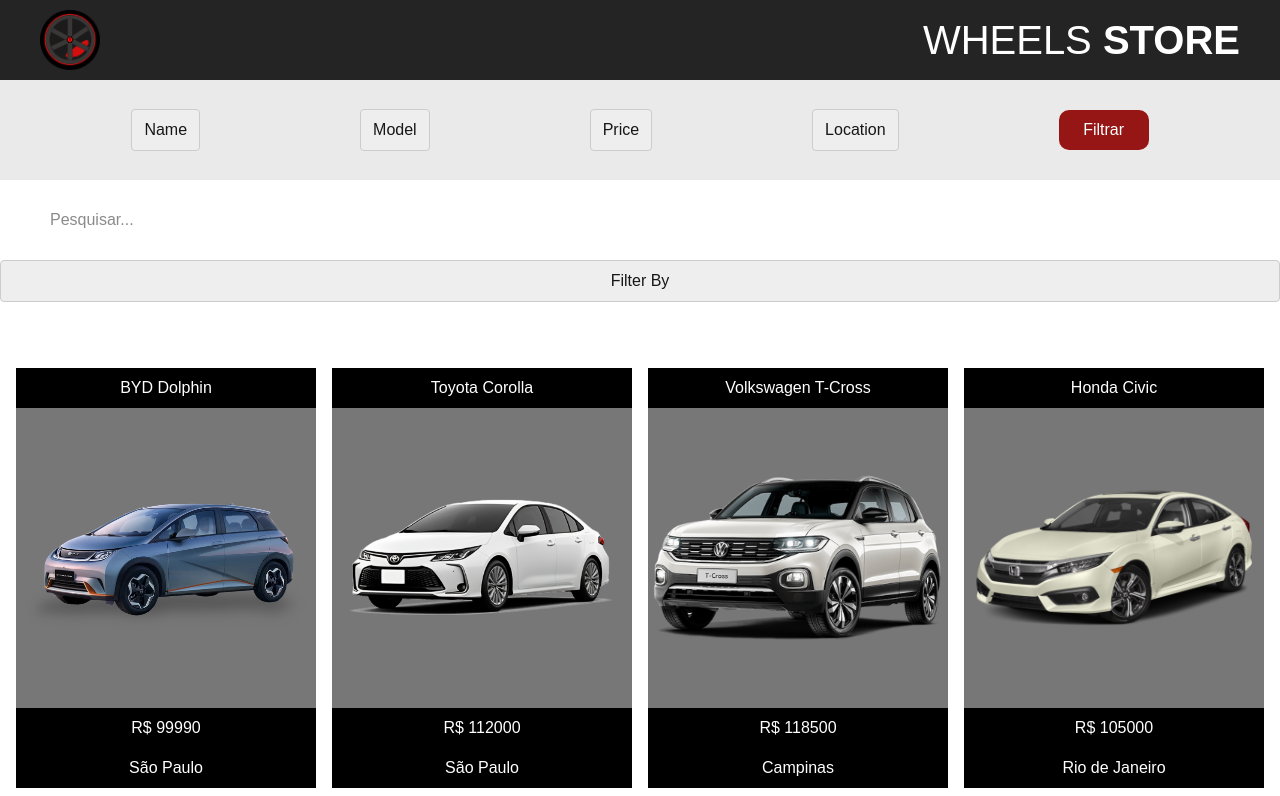
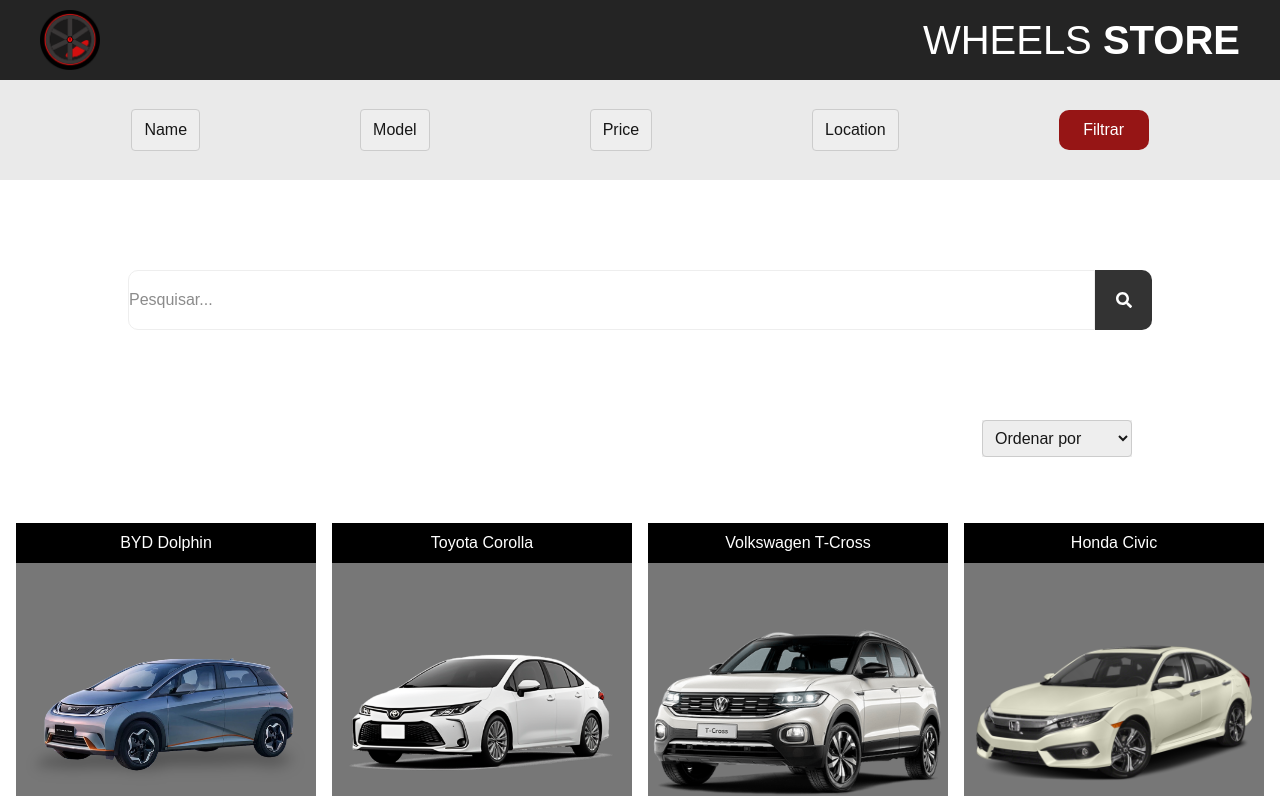
Before and after one commit to ImOutOfBounds/Buscador-de-Carros, a Next.js app: page / in a window 1280 px wide. Shown: the top 796 px of the page. Built offline with nearby package versions, Linux system fonts and the light colour scheme.

Commit message:
aplicando logica de order filters e isolando funções da page.tsx em um arquivo separado

```diff
--- a/app/components/searchBar/searchBar.tsx
+++ b/app/components/searchBar/searchBar.tsx
@@ -1,11 +1,17 @@
 'use client';
 
-import { Container, Search } from "./style";
+import { Container, SearchBarContent, SearchLabel, SearchBtn } from "./style";
+import { FaSearch } from 'react-icons/fa';
 
 export default function SearchBar() {
     return (
         <Container>
-            <Search type="text" placeholder="Pesquisar..." />
+            <SearchBarContent>
+                <SearchLabel type="text" placeholder="Pesquisar..." />
+                <SearchBtn>
+                    <FaSearch />
+                </SearchBtn>
+            </SearchBarContent>
         </Container>
     );
 }
--- a/app/components/searchBar/style.ts
+++ b/app/components/searchBar/style.ts
@@ -7,14 +7,36 @@
     width: 80vw;
     display: flex;
     align-items: center;
-    padding: 0 40px;
+    margin: 5rem auto;
 `;
 
-export const Search = styled.input`
-    padding: 10px;
+export const SearchBarContent = styled.div`
+    height: 60px;
+    width: 100%;
+    display: flex;
+`
+
+export const SearchLabel = styled.input`
     font-size: 16px;
     border: none;
-    border-radius: 4px;
+    border-radius: 10px 0 0 10px;
     width: 100%;
-    max-width: 300px;
+    height: 100%;
+    border: 1px solid #eee;
 `
+
+export const SearchBtn = styled.button`
+    background-color: #333;
+    height: 100%;
+    width: 60px;
+    display: flex;
+    justify-content: center;
+    align-items: center;
+    border-radius: 0 10px 10px 0;
+    color: #fff;
+
+    &:hover {
+        background-color: #971212ff;
+        cursor: pointer;
+    }
+`
--- /dev/null
+++ b/app/components/sortFilter/sortFilter.tsx
@@ -0,0 +1,44 @@
+'use client';
+
+import React, { useState } from 'react';
+import { Container, FilterContainer, SelectOpt } from './style';
+
+type Option = {
+  label: string;
+  value: string;
+};
+
+type SortFilterProps = {
+  onSort: (sortOption: string) => void;
+};
+
+export default function SortFilter({ onSort }: SortFilterProps) {
+  const [selected, setSelected] = useState('');
+
+  const options: Option[] = [
+    { label: 'Alphabetical Order', value: 'alpha' },
+    { label: 'Price: Lower to Higher', value: 'priceAsc' },
+    { label: 'Price: Higher to Lower', value: 'priceDesc' },
+  ];
+
+  const handleChange = (e: React.ChangeEvent<HTMLSelectElement>) => {
+    const value = e.target.value;
+    setSelected(value);
+    onSort(value);
+  };
+
+  return (
+    <Container>
+        <FilterContainer>
+        <SelectOpt value={selected} onChange={handleChange}>
+            <option value="">Ordenar por</option>
+            {options.map((opt) => (
+            <option key={opt.value} value={opt.value}>
+                {opt.label}
+            </option>
+            ))}
+        </SelectOpt>
+      </FilterContainer>
+    </Container>
+  );
+}
--- /dev/null
+++ b/app/components/sortFilter/style.ts
@@ -0,0 +1,24 @@
+'use client';
+
+import styled from "styled-components";
+
+export const Container = styled.div`
+    width: 80vw;
+    margin: auto;
+    display: flex;
+    justify-content: flex-end;
+`;
+
+export const FilterContainer = styled.div`
+    margin-right: 20px;
+    background-color: #eee;
+`;
+
+
+export const SelectOpt = styled.select`
+    width: 150px;
+    padding: 8px;
+    border-radius: 4px;
+    border: 1px solid #ccc;
+    font-size: 16px;
+`
--- a/app/page.tsx
+++ b/app/page.tsx
@@ -1,49 +1,39 @@
 'use client';
 
-import React, { useState } from 'react';
+import React, { useState, useEffect } from 'react';
 import NavBar from "./components/navBar/navbar";
 import SearchBar from "./components/searchBar/searchBar";
 import FiltersSection from "./components/filtersSection/filters";
-import Selector from "./components/itemSelector/selector";
 import CarsSection from "./components/carCardsSection/carsSection";
 import Footer from "./components/footer/Footer";
 import data from "./carData/data.json";
+import SortFilter from './components/sortFilter/sortFilter';
+import { applyFilters, handleSort } from './utils';
 
 export default function Home() {
   const [selectedCards, setSelectedCards] = useState(data);
+  const [selectedOptions, setSelectedOptions] = useState<string[][]>([[], [], [], []]);
 
-  const applyFilters = (selectedOptions: string[][]) => {
-    const [names, models, priceRanges, locations] = selectedOptions;
+  useEffect(() => {
+    const filteredCars = applyFilters(data, selectedOptions);
+    setSelectedCards(filteredCars);
+  }, [selectedOptions]);
 
-    const filtered = data.filter(car => {
-      const nameMatch = names.length === 0 || names.includes(car.Name);
-      const modelMatch = models.length === 0 || models.includes(car.Model);
-      const locationMatch = locations.length === 0 || locations.includes(car.Location);
+  const handleFilterChange = (newOptions: string[][]) => {
+    setSelectedOptions(newOptions);
+  };
 
-      let priceMatch = true;
-      if (priceRanges.length > 0) {
-        priceMatch = priceRanges.some(range => {
-          const price = car.Price;
-          if (range === 'Price1') return price <= 10000;
-          if (range === 'Price2') return price > 10000 && price <= 20000;
-          if (range === 'Price3') return price > 20000 && price <= 50000;
-          if (range === 'Price4') return price > 50000;
-          return false;
-        });
-      }
-
-      return nameMatch && modelMatch && locationMatch && priceMatch;
-    });
-
-    setSelectedCards(filtered);
+  const handleSortChange = (sortOption: string) => {
+    const sortedCars = handleSort(selectedCards, sortOption);
+    setSelectedCards(sortedCars);
   };
 
   return (
     <>
       <NavBar />
-      <FiltersSection onFilter={applyFilters} />
+      <FiltersSection onFilter={handleFilterChange} />
       <SearchBar />
-      <Selector selected={[]} onChange={() => {}} />
+      <SortFilter onSort={handleSortChange} />
       <CarsSection data={selectedCards} />
       <Footer />
     </>
--- /dev/null
+++ b/app/utils.tsx
@@ -0,0 +1,43 @@
+export const applyFilters = (data: any[], selectedOptions: string[][]) => {
+  const [names, models, priceRanges, locations] = selectedOptions;
+
+  return data.filter(car => {
+    const nameMatch = names.length === 0 || names.includes(car.Name);
+    const modelMatch = models.length === 0 || models.includes(car.Model);
+    const locationMatch = locations.length === 0 || locations.includes(car.Location);
+
+    let priceMatch = true;
+    if (priceRanges.length > 0) {
+      priceMatch = priceRanges.some(range => {
+        const price = car.Price;
+        if (range === 'Price1') return price <= 10000;
+        if (range === 'Price2') return price > 10000 && price <= 20000;
+        if (range === 'Price3') return price > 20000 && price <= 50000;
+        if (range === 'Price4') return price > 50000;
+        return false;
+      });
+    }
+
+    return nameMatch && modelMatch && locationMatch && priceMatch;
+  });
+};
+
+export const handleSort = (data: any[], sortOption: string) => {
+  const sortedCards = [...data];
+
+  switch (sortOption) {
+    case 'alpha':
+      sortedCards.sort((a, b) => a.Name.localeCompare(b.Name));
+      break;
+    case 'priceAsc':
+      sortedCards.sort((a, b) => a.Price - b.Price);
+      break;
+    case 'priceDesc':
+      sortedCards.sort((a, b) => b.Price - a.Price);
+      break;
+    default:
+      break;
+  }
+
+  return sortedCards;
+};
--- a/package.json
+++ b/package.json
@@ -9,9 +9,12 @@
     "lint": "next lint"
   },
   "dependencies": {
+    "@fortawesome/free-solid-svg-icons": "^7.0.0",
+    "@fortawesome/react-fontawesome": "^0.2.3",
     "next": "15.4.6",
     "react": "19.1.0",
     "react-dom": "19.1.0",
+    "react-icons": "^5.5.0",
     "styled-components": "^6.1.19"
   },
   "devDependencies": {
```
Also changed, not shown: 1 other file (tests, documents, lock files or other folders).
